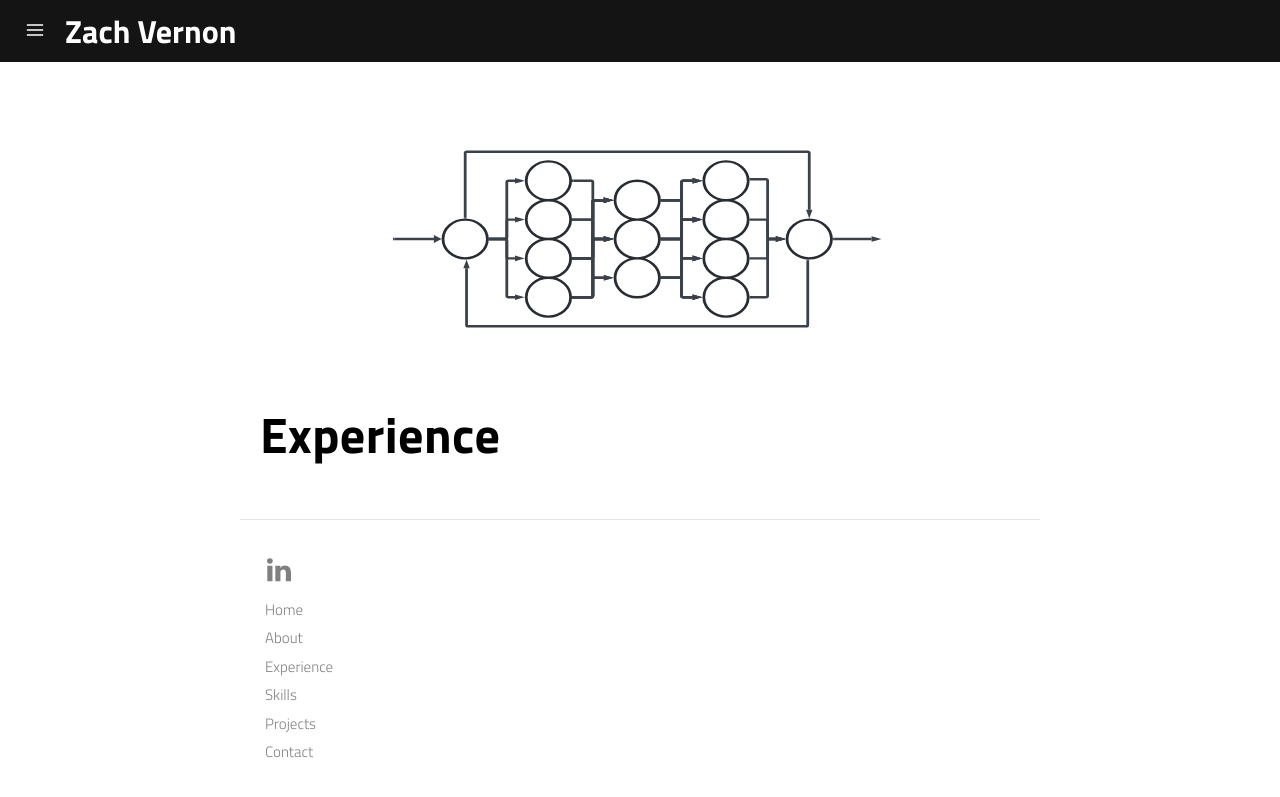
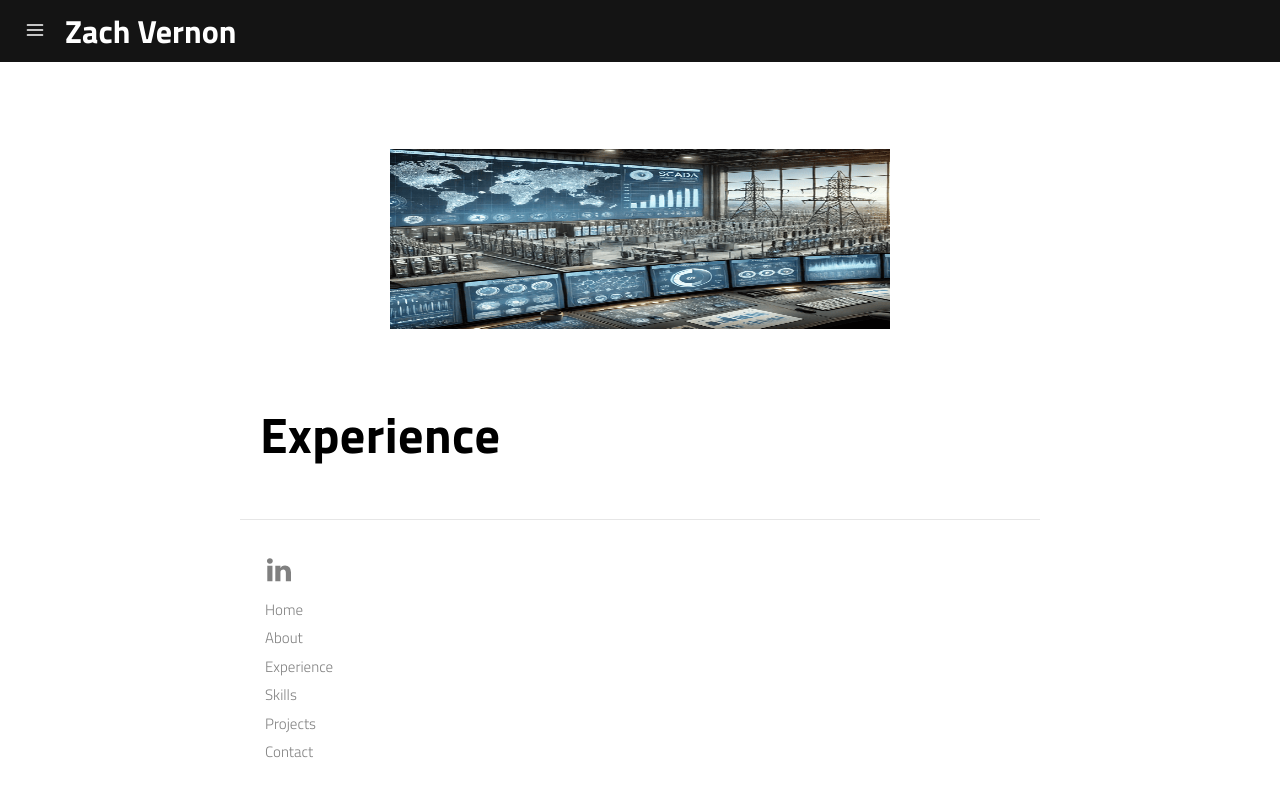
Before and after one commit to z-vernon/z-vernon.github.io, a Jekyll site: the page built from pages/experience.md, in a window 1280 px wide. Shown: the top 797 px of the page. Built offline with Jekyll 4.4.1, drawn with Linux system fonts in a browser that asks for light colours; a script that is not in the unit is left out.

Commit message:
Update experience.md

```diff
--- a/pages/experience.md
+++ b/pages/experience.md
@@ -7,5 +7,5 @@
 permalink: /experience/
 ---
 
-<img class="img" src="/assets/img/Skills.svg" alt="WZV" width="500" height="200">
+<img class="img" src="/assets/img/SCADA.PNG" alt="WZV" width="500" height="200">
 # Experience
```
